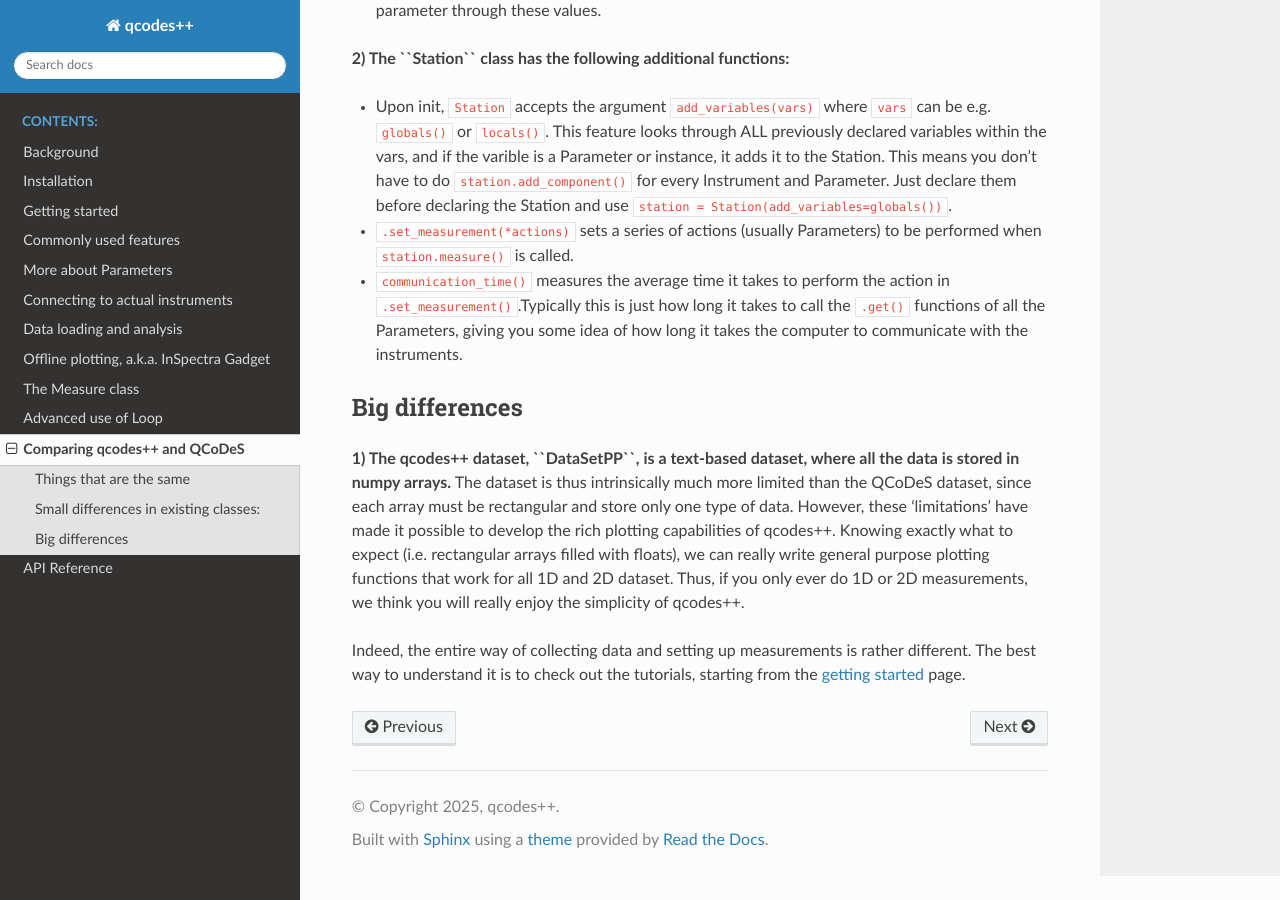
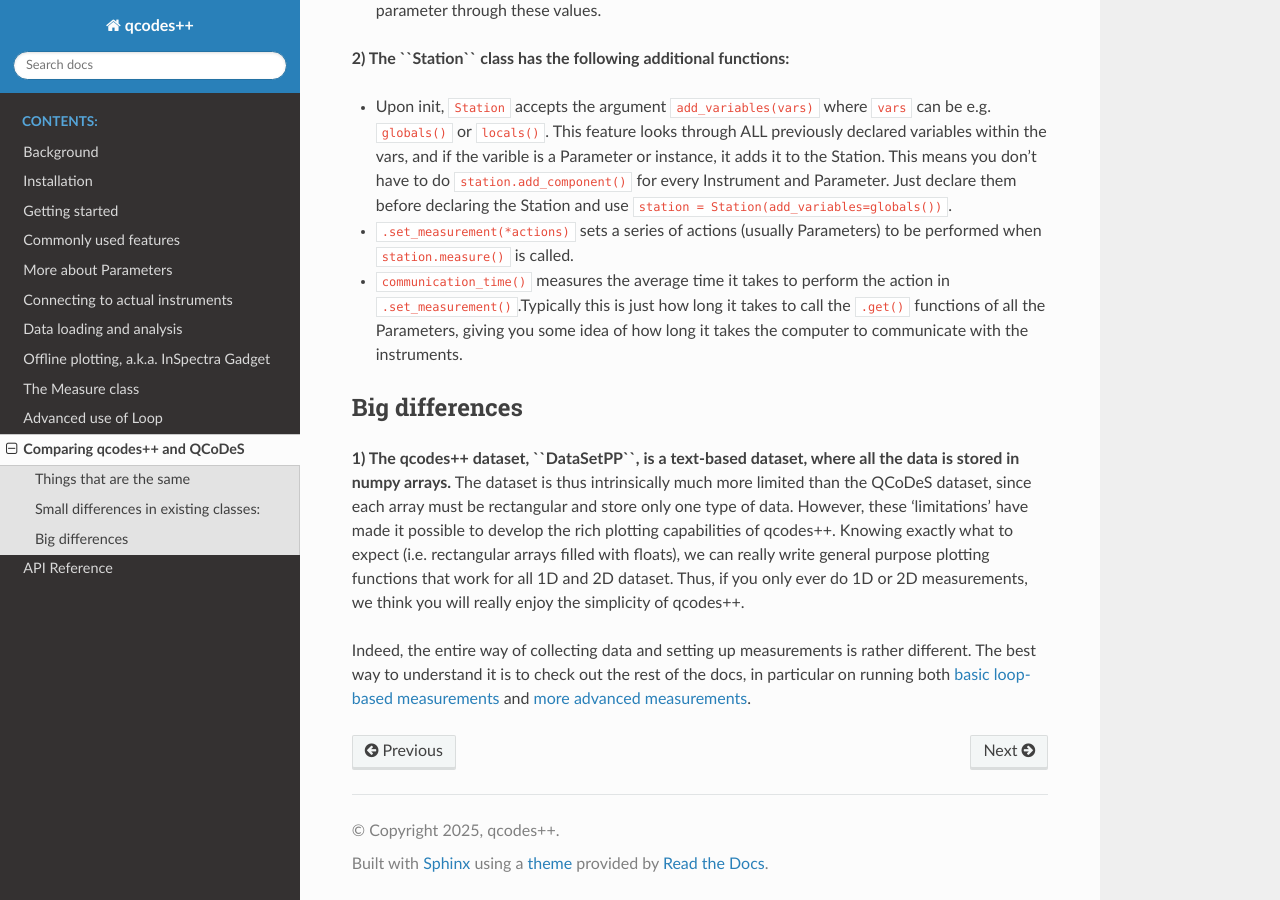
Before and after one commit to qcodespp/qcodespp.github.io, a Sphinx documentation site: the page built from docs/source/differences_from_qcodes.rst, in a window 1280 px wide and 900 px high, scrolled down 759 px. Built offline with Sphinx 7.4.7 and the Read the Docs theme 3.1.0, drawn with Linux system fonts in a browser that asks for light colours.

Commit message:
fix broken links

```diff
--- a/docs/source/differences_from_qcodes.rst
+++ b/docs/source/differences_from_qcodes.rst
@@ -36,4 +36,4 @@ Big differences
 
 **1) The qcodes++ dataset, ``DataSetPP``, is a text-based dataset, where all the data is stored in numpy arrays.** The dataset is thus intrinsically much more limited than the QCoDeS dataset, since each array must be rectangular and store only one type of data. However, these 'limitations' have made it possible to develop the rich plotting capabilities of qcodes++. Knowing exactly what to expect (i.e. rectangular arrays filled with floats), we can really write general purpose plotting functions that work for all 1D and 2D dataset. Thus, if you only ever do 1D or 2D measurements, we think you will really enjoy the simplicity of qcodes++.
 
-Indeed, the entire way of collecting data and setting up measurements is rather different. The best way to understand it is to check out the tutorials, starting from the `getting started <getting_started.html>`_ page.
+Indeed, the entire way of collecting data and setting up measurements is rather different. The best way to understand it is to check out the rest of the docs, in particular on running both `basic loop-based measurements <dummy_measurements.html#running-a-measurement>`_ and `more advanced measurements <advanced.html>`_.
```
